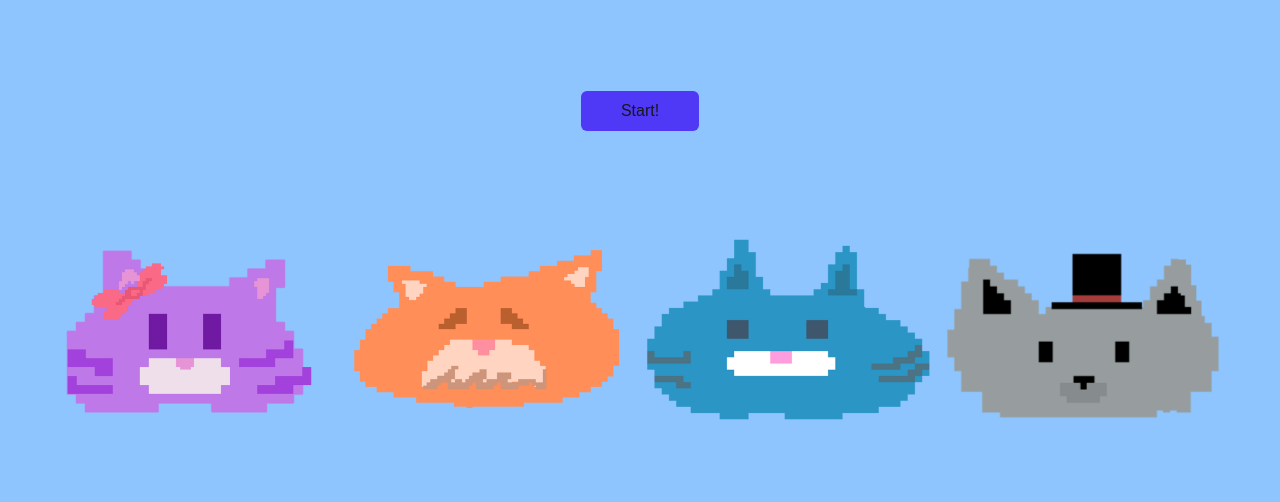
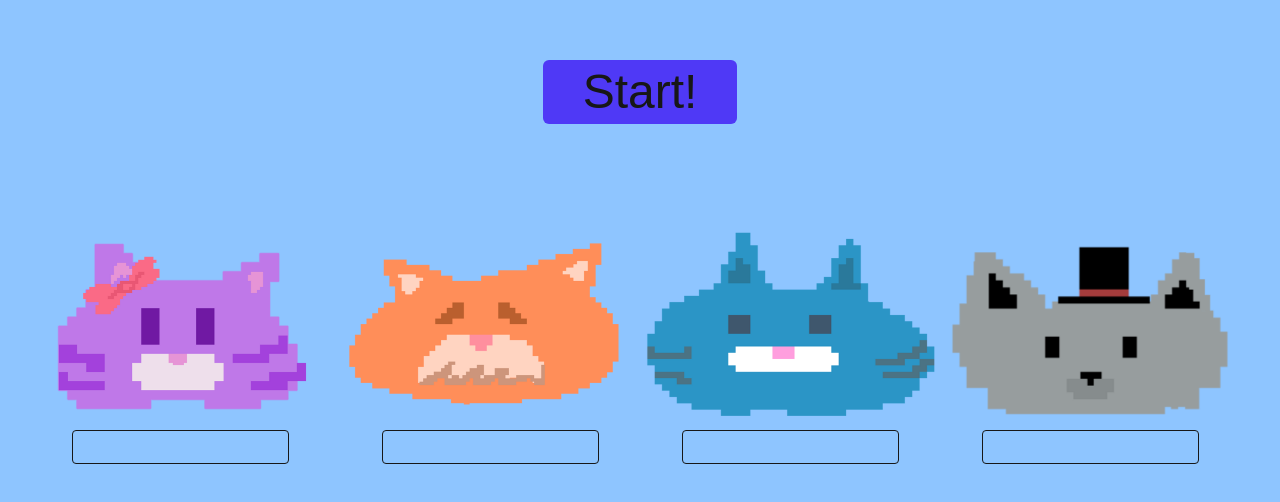
Before and after one commit to thucchi-cs/DateTheDuo, a Next.js app in the folder client/: page /design in a window 1280 px wide. Shown: the part 178-680 px from the top of the page. Built offline with nearby package versions, Linux system fonts and the light colour scheme.

Commit message:
finished the cat and it is centered no matter how many player!

```diff
--- a/client/app/design/page.js
+++ b/client/app/design/page.js
@@ -8,20 +8,28 @@ export default function Home(){
     return(
 
         <div className = "flex flex-col max-w-screen min-h-screen justify-center items-center bg-blue-300">
-        <button className = "pl-10 pr-10 p-2 rounded-md bg-indigo-600 mt-20 mb-25">Start!</button>
-        <div className = "flex row-span-2 max-w-screen justify-center">
-            <img className = "mt-2 w-3/13 h-3/12" src={cat1.src}/>
-            <img className = "mt-2 w-3/13 h-3/12" src={cat2.src}/>
-            <img className = "mt-2 w-3/13 h-3/12" src={cat3.src}/>
-            <img className = "mt-2 w-3/13 h-3/12" src={cat4.src}/>
-        {/* <div className="flex flex-col justify-center items-center"> */}
-            {/* <p>Player 1</p>
-            <p>Player 2</p>
-            <p>Player 3</p>
-            <p>Player 4</p>
-        </div> */}
+        <button className = "pl-10 pr-10 p-2 rounded-md bg-indigo-600 mt-20 mb-25 text-5xl">Start!</button>
+        <div className = "flex row-span-2 max-w-screen justify-center px-10">
+            <div className = "w-max flex flex-col text-center items-center">
+            <img className = "mt-2" src={cat1.src}/>
+            <input className="text-center p-1 border rounded w-fit mr-5"></input>
+            </div>
+            <div className = "w-max flex flex-col text-center items-center">
+            <img className = "mt-2" src={cat2.src}/>
+            <input className="text-center p-1 border rounded w-fit"></input>
+            </div>
+            <div className = "w-max flex flex-col text-center items-center">
+                <img className = "mt-2"src={cat3.src}/>
+                <input className = "text-center p-1 border rounded w-fit"></input>
+            </div>
+            <div className ="w-max flex flex-col text-center items-center">
+                <img className = "mt-2" src={cat4.src}/>
+                <input className = "text-center p-1 border rounded w-fit"></input>
+            </div>
+
 
         </div>
+
         </div>
 
     );
```
